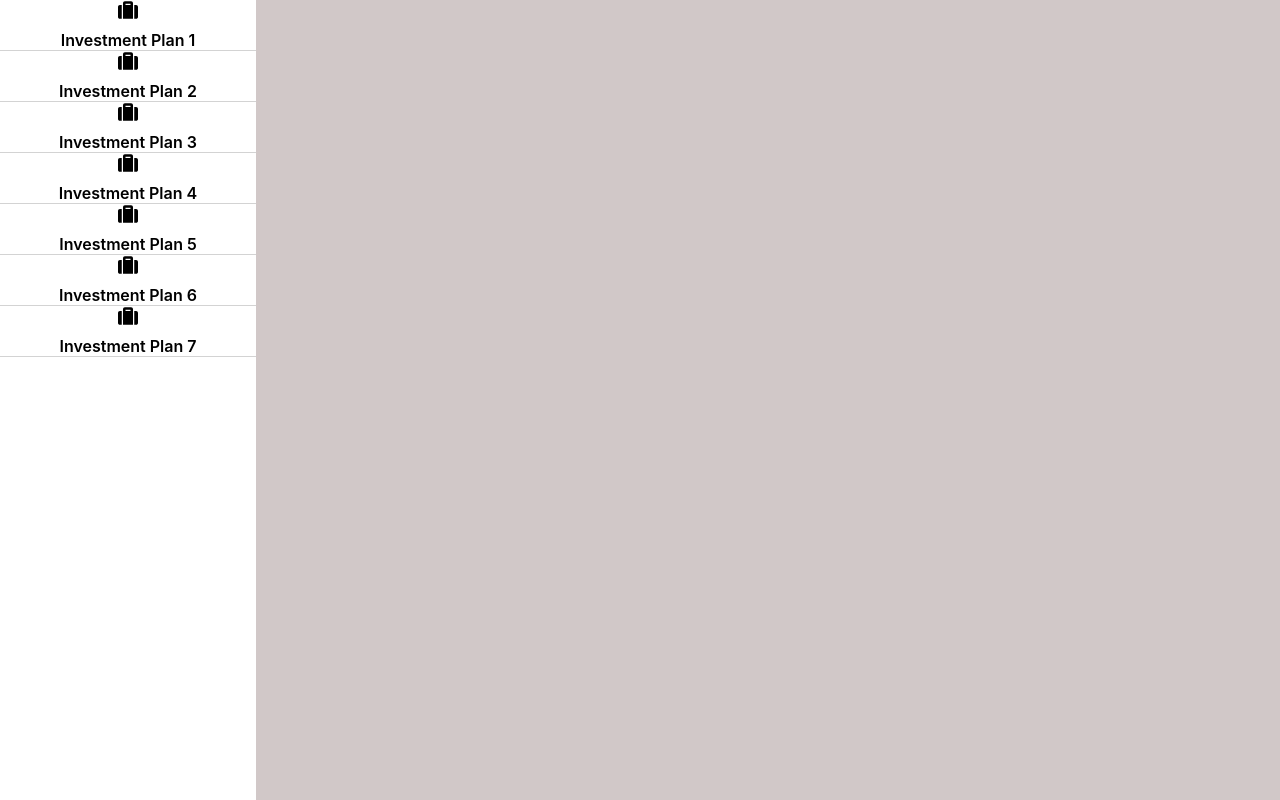
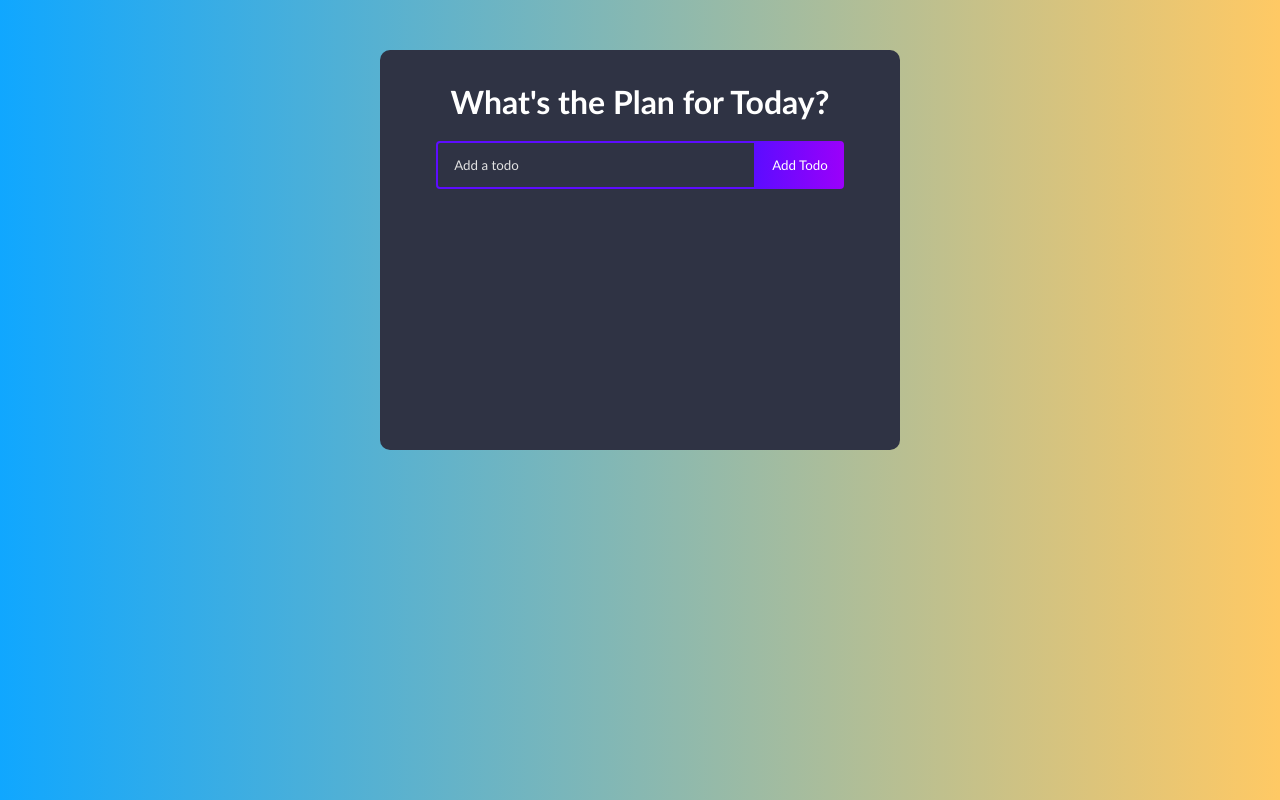
Before and after one commit to Zaibi727/Collection-of-Designs, a React (Create React App) app: page / in a window 1280 px wide. Built offline with nearby package versions, Linux system fonts and the light colour scheme.

Commit message:
Update parent.js

```diff
--- a/src/components/parent.js
+++ b/src/components/parent.js
@@ -71,8 +71,8 @@ import './dropDown.css';
 //import SevenJuneContainer from './SevenJune/SevenJuneContainer';
 //import JuneEightContainer from './JuneEight/JuneEightContainer';
 //import JuneNineContainer from './JuneNine/JuneNineContainer';
-//import TodoContainer from './JuneEleven/TodoContainer';
-import JunetenContainer from  './JuneTen/JunetenContainer';
+import TodoContainer from './JuneEleven/TodoContainer';
+//import JunetenContainer from  './JuneTen/JunetenContainer';
 
 class Parent extends Component {
 
@@ -81,7 +81,7 @@ class Parent extends Component {
 
         return (
             <div>
-                     <JunetenContainer />
+                     <TodoContainer />
 
            </div>
          );
```
